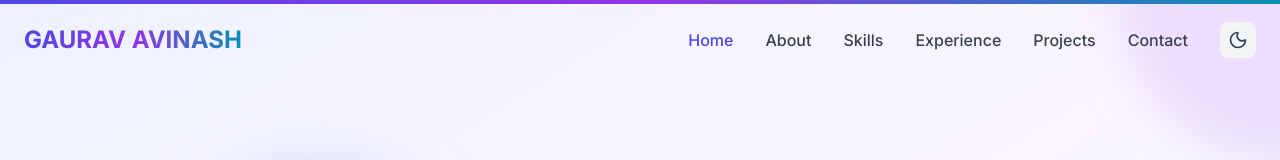
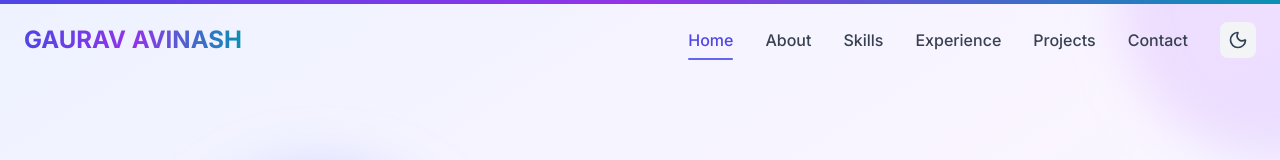
Before and after one commit to avinashpu/Avinashportfolio, a React (Vite) app: page / in a window 1280 px wide. Shown: the top 160 px of the page. Built offline with nearby package versions, Linux system fonts and the light colour scheme.

Commit message:
update navbar and expriences

```diff
--- a/src/components/Footer.jsx
+++ b/src/components/Footer.jsx
@@ -52,7 +52,7 @@ const Footer = () => {
           <div>
 
             <h4 className="text-lg font-semibold text-indigo-600 dark:text-white mb-5">
-              Navigation
+              Pages
             </h4>
 
             <ul className="space-y-3">
--- a/src/components/Navbar.jsx
+++ b/src/components/Navbar.jsx
@@ -2,12 +2,6 @@ import { useState, useEffect } from "react";
 import { Menu, X, Moon, Sun } from "lucide-react";
 import { motion, AnimatePresence } from "framer-motion";
 import { useTheme } from "../hooks/useTheme";
-
-const Navbar = () => {
-  const [isOpen, setIsOpen] = useState(false);
-  const [scrolled, setScrolled] = useState(false);
-  const [activeSection, setActiveSection] = useState("home");
-  const { isDark, toggleTheme } = useTheme();
 
 const navItems = [
   { name: "Home", href: "#home" },
@@ -18,36 +12,66 @@ const Navbar = () => {
   { name: "Contact", href: "#contact" },
 ];
 
+const Navbar = () => {
+  const [isOpen, setIsOpen] = useState(false);
+  const [scrolled, setScrolled] = useState(false);
+  const [activeSection, setActiveSection] = useState("home");
+  const { isDark, toggleTheme } = useTheme();
+
+  /* Detect scroll background */
   useEffect(() => {
     const handleScroll = () => {
-      setScrolled(window.scrollY > 50);
-
-      navItems.forEach((item) => {
-        const section = document.querySelector(item.href);
-        if (section) {
-          const rect = section.getBoundingClientRect();
-
-          if (rect.top <= 120 && rect.bottom >= 120) {
-            setActiveSection(item.href.replace("#", ""));
-          }
-        }
-      });
+      setScrolled(window.scrollY > 40);
     };
 
     window.addEventListener("scroll", handleScroll);
     return () => window.removeEventListener("scroll", handleScroll);
   }, []);
 
+  /* Detect active section */
+  useEffect(() => {
+    const sections = navItems.map((item) =>
+      document.querySelector(item.href)
+    );
+
+    const observer = new IntersectionObserver(
+      (entries) => {
+        entries.forEach((entry) => {
+          if (entry.isIntersecting) {
+            setActiveSection(entry.target.id);
+          }
+        });
+      },
+      {
+        threshold: 0.6,
+      }
+    );
+
+    sections.forEach((section) => {
+      if (section) observer.observe(section);
+    });
+
+    return () => {
+      sections.forEach((section) => {
+        if (section) observer.unobserve(section);
+      });
+    };
+  }, []);
+
+  /* Smooth scroll */
   const handleNavClick = (e, href) => {
     e.preventDefault();
+
     const element = document.querySelector(href);
 
     if (element) {
       const offset = 80;
-      const elementPosition = element.offsetTop - offset;
+
+      const position =
+        element.getBoundingClientRect().top + window.scrollY - offset;
 
       window.scrollTo({
-        top: elementPosition,
+        top: position,
         behavior: "smooth",
       });
 
@@ -58,75 +82,80 @@ const Navbar = () => {
 
   return (
     <nav
-      className={`fixed top-0 left-0 right-0 z-50 transition-all duration-300 ${
+      className={`fixed top-0 w-full z-50 transition-all duration-300 ${
         scrolled
-          ? "bg-white/80 dark:bg-slate-900/80 backdrop-blur-lg shadow-lg"
+          ? "bg-white/80 dark:bg-slate-900/80 backdrop-blur-lg shadow-md"
           : "bg-transparent"
       }`}
     >
       <div className="max-w-7xl mx-auto px-6">
-        <div className="flex justify-between items-center h-20">
+        <div className="flex items-center justify-between h-20">
+
+          {/* Logo */}
           <motion.a
             href="#home"
             onClick={(e) => handleNavClick(e, "#home")}
-            className="text-2xl font-bold bg-gradient-to-r from-indigo-600 via-purple-600 to-cyan-600 bg-clip-text text-transparent"
+            className="text-xl md:text-2xl font-bold bg-gradient-to-r from-indigo-600 via-purple-600 to-cyan-600 bg-clip-text text-transparent"
             initial={{ opacity: 0, x: -20 }}
             animate={{ opacity: 1, x: 0 }}
-            transition={{ duration: 0.5 }}
           >
             GAURAV AVINASH
           </motion.a>
 
           {/* Desktop Menu */}
           <div className="hidden md:flex items-center space-x-8">
-            {navItems.map((item, index) => (
+            {navItems.map((item, index) => {
+              const id = item.href.replace("#", "");
+
+              return (
                 <motion.a
                   key={item.name}
                   href={item.href}
                   onClick={(e) => handleNavClick(e, item.href)}
-                className={`font-medium transition-colors ${
-                  activeSection === item.href.replace("#", "")
+                  className={`relative font-medium transition-colors ${
+                    activeSection === id
                       ? "text-indigo-600 dark:text-indigo-400"
-                    : "text-gray-700 dark:text-gray-300 hover:text-indigo-600 dark:hover:text-indigo-400"
+                      : "text-gray-700 dark:text-gray-300 hover:text-indigo-600"
                   }`}
                   initial={{ opacity: 0, y: -20 }}
                   animate={{ opacity: 1, y: 0 }}
-                transition={{ duration: 0.5, delay: index * 0.1 }}
+                  transition={{ delay: index * 0.1 }}
                 >
                   {item.name}
+
+                  {activeSection === id && (
+                    <span className="absolute -bottom-2 left-0 w-full h-[2px] bg-indigo-500 rounded-full" />
+                  )}
                 </motion.a>
-            ))}
+              );
+            })}
 
-            <motion.button
+            {/* Theme Toggle */}
+            <button
               onClick={toggleTheme}
-              className="p-2 rounded-lg bg-gray-100 dark:bg-slate-800 hover:bg-gray-200 dark:hover:bg-slate-700 transition-colors"
-              initial={{ opacity: 0, y: -20 }}
-              animate={{ opacity: 1, y: 0 }}
-              transition={{ duration: 0.5, delay: 0.6 }}
-              whileHover={{ scale: 1.1 }}
-              whileTap={{ scale: 0.9 }}
+              className="p-2 rounded-lg bg-gray-100 dark:bg-slate-800 hover:bg-gray-200 dark:hover:bg-slate-700 transition"
             >
               {isDark ? (
                 <Sun className="w-5 h-5 text-yellow-400" />
               ) : (
                 <Moon className="w-5 h-5 text-slate-700" />
               )}
-            </motion.button>
+            </button>
           </div>
 
-          {/* Mobile Menu Button */}
-          <div className="md:hidden flex items-center space-x-4">
-            <motion.button
+          {/* Mobile Buttons */}
+          <div className="md:hidden flex items-center gap-3">
+
+            <button
               onClick={toggleTheme}
               className="p-2 rounded-lg bg-gray-100 dark:bg-slate-800"
-              whileTap={{ scale: 0.9 }}
             >
               {isDark ? (
                 <Sun className="w-5 h-5 text-yellow-400" />
               ) : (
                 <Moon className="w-5 h-5 text-slate-700" />
               )}
-            </motion.button>
+            </button>
 
             <button
               onClick={() => setIsOpen(!isOpen)}
@@ -146,27 +175,30 @@ const Navbar = () => {
       <AnimatePresence>
         {isOpen && (
           <motion.div
-            className="md:hidden bg-white dark:bg-slate-900 shadow-lg"
-            initial={{ opacity: 0, height: 0 }}
-            animate={{ opacity: 1, height: "auto" }}
-            exit={{ opacity: 0, height: 0 }}
-            transition={{ duration: 0.3 }}
+            className="md:hidden bg-white dark:bg-slate-900 border-t dark:border-slate-800"
+            initial={{ opacity: 0, y: -10 }}
+            animate={{ opacity: 1, y: 0 }}
+            exit={{ opacity: 0, y: -10 }}
           >
-            <div className="px-6 py-4 space-y-4">
-              {navItems.map((item) => (
+            <div className="flex flex-col px-6 py-6 space-y-4">
+              {navItems.map((item) => {
+                const id = item.href.replace("#", "");
+
+                return (
                   <a
                     key={item.name}
                     href={item.href}
                     onClick={(e) => handleNavClick(e, item.href)}
-                  className={`block font-medium ${
-                    activeSection === item.href.replace("#", "")
+                    className={`text-lg font-medium ${
+                      activeSection === id
                         ? "text-indigo-600 dark:text-indigo-400"
-                      : "text-gray-700 dark:text-gray-300 hover:text-indigo-600 dark:hover:text-indigo-400"
+                        : "text-gray-700 dark:text-gray-300"
                     }`}
                   >
                     {item.name}
                   </a>
-              ))}
+                );
+              })}
             </div>
           </motion.div>
         )}
--- a/src/sections/Experience.jsx
+++ b/src/sections/Experience.jsx
@@ -1,7 +1,7 @@
-import { motion } from 'framer-motion';
-import { Briefcase, Calendar, MapPin } from 'lucide-react';
-import SectionTitle from '../components/SectionTitle';
-import { experiences } from '../data/experience';
+import { motion } from "framer-motion";
+import { Briefcase, Calendar } from "lucide-react";
+import SectionTitle from "../components/SectionTitle";
+import { experiences } from "../data/experience";
 
 const Experience = () => {
   return (
@@ -13,27 +13,33 @@ const Experience = () => {
         />
 
         <div className="relative">
-          <div className="absolute left-0 md:left-1/2 transform md:-translate-x-1/2 h-full w-1 bg-gradient-to-b from-indigo-500 via-purple-500 to-cyan-500" />
+
+          {/* Timeline Line */}
+          <div className="absolute left-1/2 -translate-x-1/2 h-full w-1 bg-gradient-to-b from-indigo-500 via-purple-500 to-cyan-500" />
 
           <div className="space-y-12">
             {experiences.map((exp, index) => (
               <motion.div
                 key={exp.id}
                 className={`relative flex flex-col md:flex-row gap-8 ${
-                  index % 2 === 0 ? 'md:flex-row' : 'md:flex-row-reverse'
+                  index % 2 === 0 ? "md:flex-row" : "md:flex-row-reverse"
                 }`}
                 initial={{ opacity: 0, x: index % 2 === 0 ? -50 : 50 }}
                 whileInView={{ opacity: 1, x: 0 }}
                 viewport={{ once: true }}
                 transition={{ duration: 0.6 }}
               >
-                <div className="flex-1" />
 
-                <div className="absolute left-0 md:left-1/2 transform md:-translate-x-1/2 w-4 h-4 bg-white dark:bg-slate-900 border-4 border-indigo-600 rounded-full z-10" />
+                {/* Empty spacer for desktop */}
+                <div className="hidden md:block flex-1" />
 
+                {/* Timeline Dot */}
+                <div className="absolute left-1/2 -translate-x-1/2 w-4 h-4 bg-white dark:bg-slate-900 border-4 border-indigo-600 rounded-full z-10" />
+
+                {/* Card */}
                 <div className="flex-1">
                   <motion.div
-                    className="bg-white dark:bg-slate-800 p-8 rounded-xl shadow-lg hover:shadow-2xl transition-shadow duration-300 ml-8 md:ml-0"
+                    className="bg-white dark:bg-slate-800 p-8 rounded-xl shadow-lg hover:shadow-2xl transition-shadow duration-300 md:ml-0"
                     whileHover={{ y: -5 }}
                   >
                     <div className="flex items-start justify-between mb-4 flex-wrap gap-2">
@@ -41,11 +47,13 @@ const Experience = () => {
                         <h3 className="text-2xl font-bold text-gray-900 dark:text-white mb-2">
                           {exp.role}
                         </h3>
+
                         <div className="flex items-center gap-2 text-indigo-600 dark:text-indigo-400 font-medium mb-2">
                           <Briefcase className="w-4 h-4" />
                           <span>{exp.company}</span>
                         </div>
                       </div>
+
                       <span className="px-3 py-1 bg-indigo-100 dark:bg-indigo-900/30 text-indigo-600 dark:text-indigo-400 rounded-full text-sm font-medium">
                         {exp.type}
                       </span>
@@ -71,6 +79,7 @@ const Experience = () => {
                     </ul>
                   </motion.div>
                 </div>
+
               </motion.div>
             ))}
           </div>
```
Lines whose indentation alone changed are shown as unchanged.
